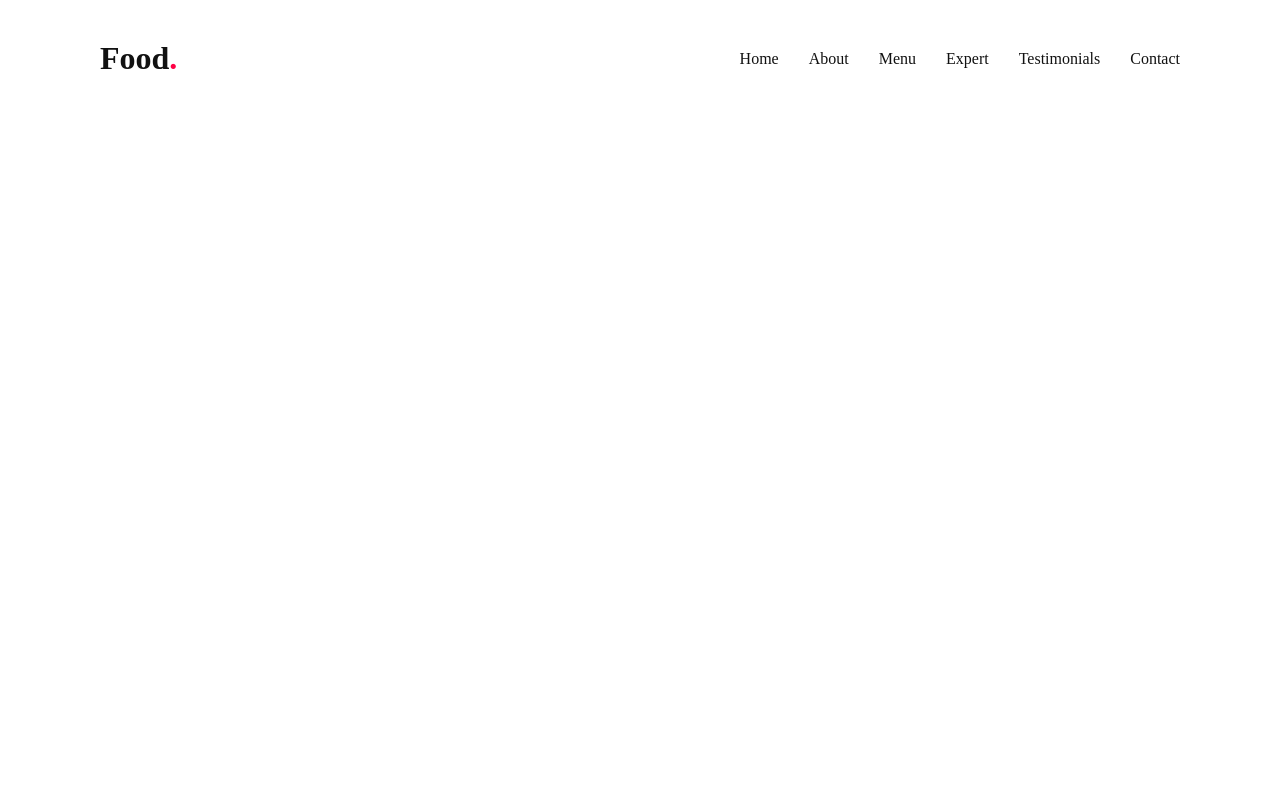
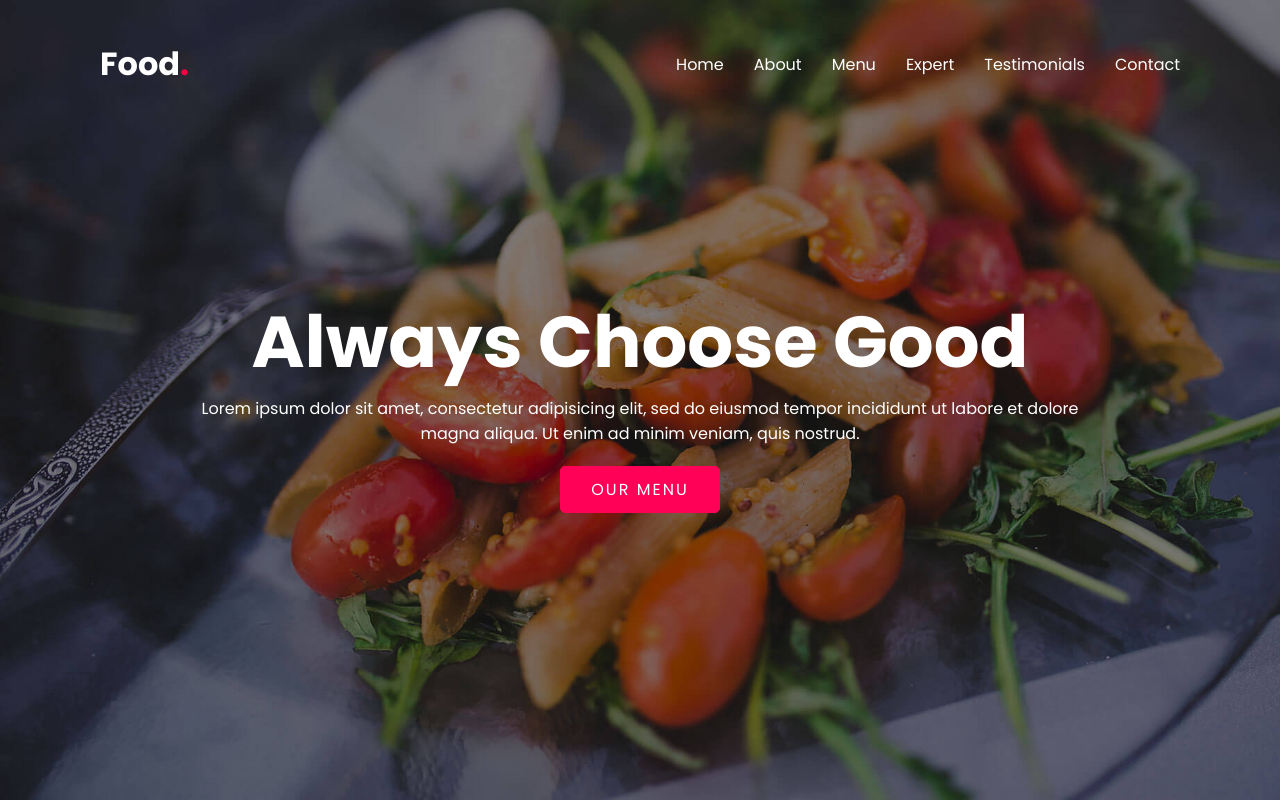
Before and after one commit to mehuuuxyz/Food, a plain HTML site: page index.html in a window 1280 px wide. Drawn offline with Linux system fonts and the light colour scheme.

Commit message:
Hero Saction Created

```diff
--- a/index.html
+++ b/index.html
@@ -5,6 +5,9 @@
     <meta name="viewport" content="width=device-width, initial-scale=1.0">
     <title>Food</title>
     <link rel="stylesheet" href="style.css">
+    <link rel="preconnect" href="https://fonts.googleapis.com">
+    <link rel="preconnect" href="https://fonts.gstatic.com" crossorigin>
+    <link href="https://fonts.googleapis.com/css2?family=Poppins:wght@100;200;300;400;500;600;700;800;900&display=swap" rel="stylesheet">
 </head>
 <body>
   <!-- Navber Section Start   -->
@@ -17,15 +20,18 @@
         <li><a href="#">Expert</a></li>
         <li><a href="#">Testimonials</a></li>
         <li><a href="#">Contact</a></li>
+    </ul>
+   </nav>
+    <!-- Navber Section End   -->
 
-
-
-    </ul>
-
-
-
-
-
-   </nav>
+     <!-- Hero Saction Start -->
+      <section class="bunner">
+        <div class="content">
+            <H2>Always Choose Good</H2>
+            <p>Lorem ipsum dolor sit amet, consectetur adipisicing elit, sed do eiusmod tempor incididunt ut labore et dolore magna aliqua. Ut enim ad minim veniam, quis nostrud.</p>
+            <a href="#" class="btn">OUR MENU</a>
+        </div>
+      </section>
+     <!-- Hero Saction ENd -->
 </body>
 </html>
--- a/style.css
+++ b/style.css
@@ -3,7 +3,7 @@
     padding: 0;
     margin: 0;
     box-sizing: border-box;
-    font-family: ;
+    font-family: 'Poppins', sans-serif  ;
     scroll-behavior: smooth;
 }
 /* Navber saction st */
@@ -25,7 +25,7 @@ nav.sticky{
     box-shadow: 0 5px  20px rgb(0 0 0 0.05);
 }
 nav .logo{
-    color: #111111;
+    color: #fff;
     font-weight: 700;
     font-size: 2em;
     text-justify: none;
@@ -50,7 +50,7 @@ nav.sticky .navigration li{
 }
 nav .navigration li a{
     text-decoration: none;
-    color: #111111;
+    color: #fff;
     font-weight: 400;
     transform: .3s;
 }
@@ -58,8 +58,48 @@ nav .navigration li a:hover{
     color: #ff0157;
 }
 
+/* Navber saction end */
 
+/*  Hero Saction Start */
+.bunner{
+    position: relative;
+    width: 100%;
+    height: 100vh;
+    display: flex;
+    justify-content: center;
+    align-items: center;
+    background-image: url(Assets/bg.jpg);
+    background-size: cover;
+}
+.bunner .content{
+    max-width: 900px;
+    text-align: center;
+}
+.bunner .content h2{
+    font-size: 4.5em;
+    color: #fff;
+    transition: -5s;
+}
+.bunner .content p{
+    font-size: 1em;
+    color: #fff;
+}
+.btn{
+    font-size: 1em;
+    color: #fff;
+    display: inline-block;
+    padding: 10px 30px;
+    margin-top: 20px;
+    background-color: #ff0157;
+    text-decoration: none;
+    letter-spacing: 2px;
+    transition: .5s;
+    border-radius: 5px;
+    border: 1px solid #ff0157;
+}
+.btn:hover{
+    letter-spacing: 6px;
+    background-color: transparent;
 
-
-
-/* Navber saction end */
+}
+/*  Hero Saction End */
```
